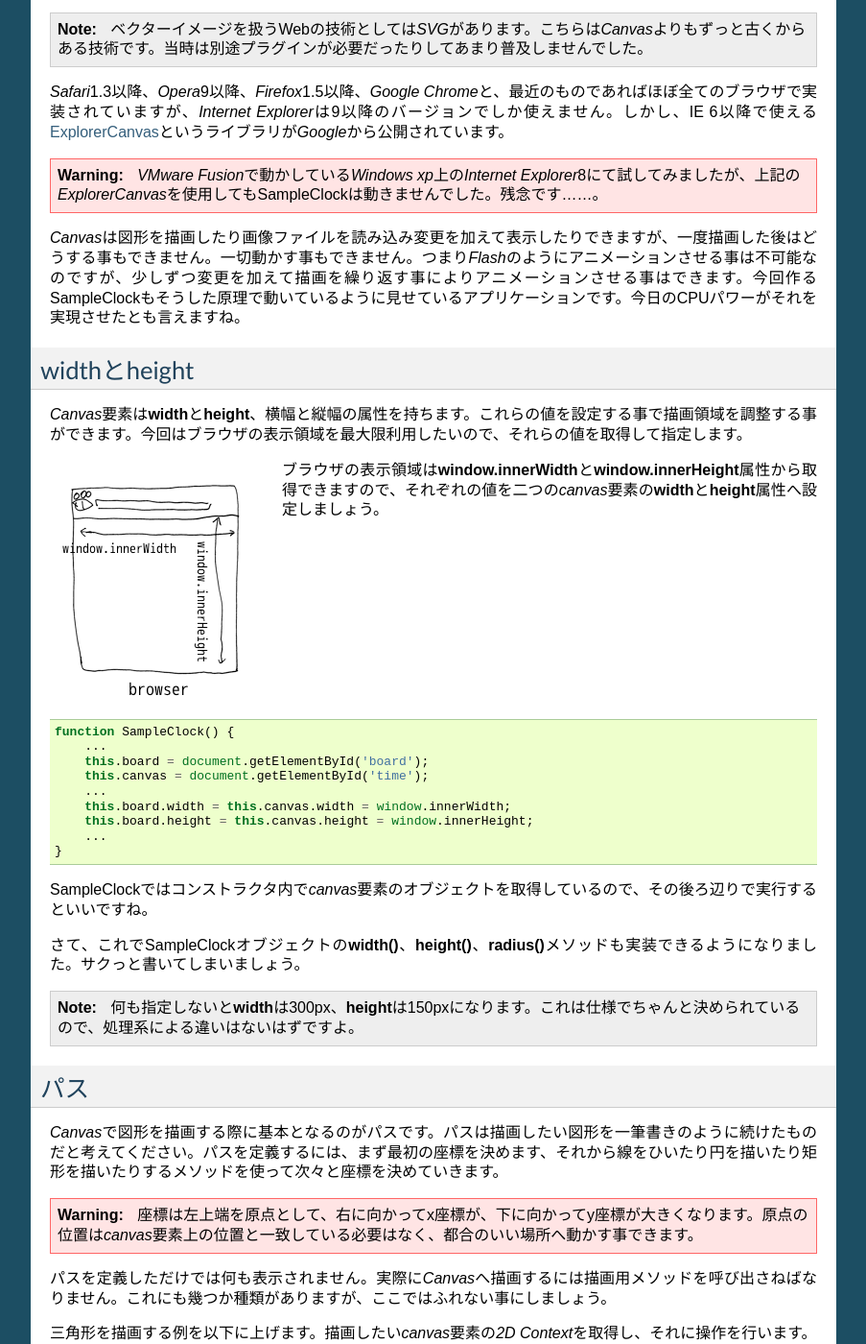
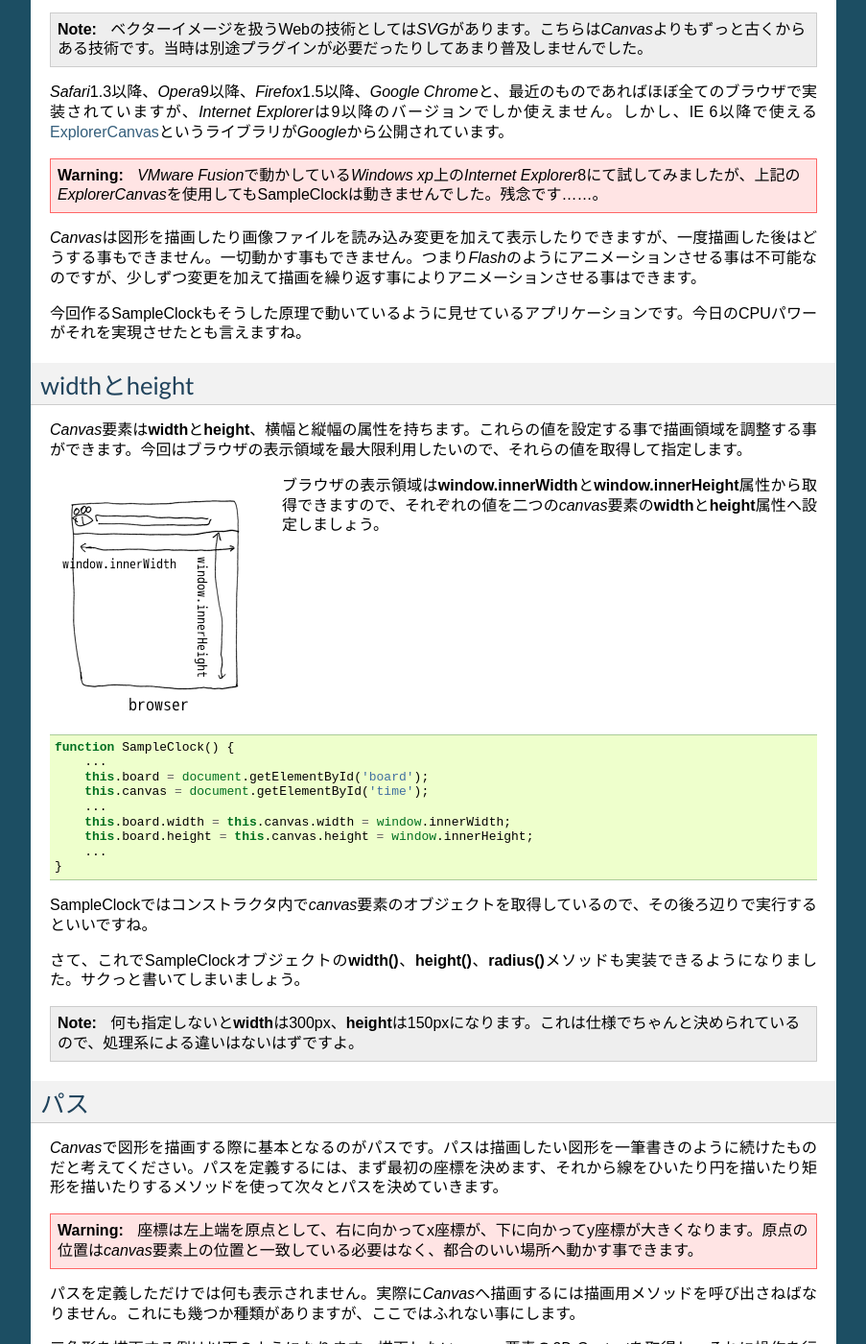
Before and after one commit to tactactad/SampleClock, a Sphinx documentation site: the page built from docs/source/canvas.rst, in a window 1280 px wide and 1400 px high, scrolled down 653 px. Shown: the whole window at 96% size, without its empty margins (198-1101 px from the left). Built offline with Sphinx 7.4.7, drawn with Linux system fonts in a browser that asks for light colours; some of the changed text lies outside the part shown.

Commit message:
some fix

```diff
--- a/docs/source/appendix.rst
+++ b/docs/source/appendix.rst
@@ -26,7 +26,7 @@
 
 `JavaScript Lint <http://www.javascriptlint.com/>`_
 
-*JavaScript* 用のLintツールです。*JavaScript* はインタプリタ言語ですからコンパイル時の静的チェックが入るみたいな事がありません。さらに幸か不幸か何となくそのままできる限り実行し続けようとしてくれたり、動かなくなった時のメッセージの情報量がすくなかったりして、ちょっとしたタイポなどに気が付かずにドハマりしてしまう事があります。そんな時に役に立つのがこのツールです。
+*JavaScript* 用のLintツールです。 *JavaScript* はインタプリタ言語ですからコンパイル時の静的チェックが入るみたいな事がありません。さらに幸か不幸か何となくそのままできる限り実行し続けようとしてくれたり、動かなくなった時のメッセージの情報量がすくなかったりして、ちょっとしたタイポなどに気が付かずにドハマりしてしまう事があります。そんな時に役に立つのがこのツールです。
 
 *JavaScript Lint* では様々な構文チェックと、ある程度の推奨されているスタイルにそっているかのチェックを行ってくれます。急に動かなくなったりした時は実行してみましょう。どこかでセミコロンやカンマを忘れているだけかもしれません。また、推奨されない書き方（考え方次第なので一概には言えませんけど）になっていた場合は矯正するのもいいと思います。
 
@@ -51,7 +51,7 @@
 
 `QUnit - jQuery JavaScript Library <http://docs.jquery.com/QUnit>`_
 
-*QUnit* は「強力、かつ簡単」を合い言葉に開発された *JavaScript* 用のUnitTestツールです。元々は *jQuery* 専用として依存したライブラリでしたが、今では単体でも動作するようになっています。*jQuery* も *QUnit* 自体も、もちろん *QUnit* でテストされていますよ。
+*QUnit* は「強力、かつ簡単」を合い言葉に開発された *JavaScript* 用のUnitTestツールです。元々は *jQuery* 専用として依存したライブラリでしたが、今では単体でも動作するようになっています。 *jQuery* も *QUnit* 自体も、もちろん *QUnit* でテストされていますよ。
 
 テストのやり方は他のUnitTestツールを使った事があればすんなり馴染めるものだと思います。それを *jQuery* 風に記述していきます。また、決まった書式でテスト実行用 *HTML* 書類を作成する事で、テスト結果を美しく表示してくれます。Ajax通信にも対応しており、工夫次第ではUIのテストもできます（私はできませんけど）。
 
--- a/docs/source/canvas.rst
+++ b/docs/source/canvas.rst
@@ -16,9 +16,9 @@
 
  それぞれ上記の場所で仕様が纏められています。ご存知のように *HTML5* の類いは未だに Working Draft の状態ですので、今後も変更される可能性があります。
 
- 「2D Contextがあるのなら3Dも」と私なんかは思ってしまったのですが存在しません。 *canvas* 要素を使う事は共通ですが、3次元画像用のAPIは *WebGL* という名前で定義されています。
+ 「2D Contextがあるのなら3Dも」と私なんかは思ってしまうのですが存在しません。 *canvas* 要素を使う事は共通ですが、3次元画像用のAPIは *WebGL* という名前で定義されています。
 
- *Canvas* は *Apple* 由来の技術で同社が関連する特許も保有していましたが、今は *W3C* の特許条項に従う形で解放されています。
+ *Canvas* は *Apple* 由来の技術で同社は関連する特許も保有していましたが、今は *W3C* の特許条項に従う形で解放されています。
 
 パスを用いて描画するだけでなく画像ファイルを読み込んで使用したり、フォントを利用して文字列を描画する事もできます。描画される画像は一見するとベクターイメージですが、実際はビットマップイメージでピクセル操作が可能です。
 
@@ -32,7 +32,9 @@
 
  *VMware Fusion* で動かしている *Windows xp* 上の *Internet Explorer*  8にて試してみましたが、上記の *ExplorerCanvas* を使用してもSampleClockは動きませんでした。残念です……。
 
-*Canvas* は図形を描画したり画像ファイルを読み込み変更を加えて表示したりできますが、一度描画した後はどうする事もできません。一切動かす事もできません。つまり *Flash* のようにアニメーションさせる事は不可能なのですが、少しずつ変更を加えて描画を繰り返す事によりアニメーションさせる事はできます。今回作るSampleClockもそうした原理で動いているように見せているアプリケーションです。今日のCPUパワーがそれを実現させたとも言えますね。
+*Canvas* は図形を描画したり画像ファイルを読み込み変更を加えて表示したりできますが、一度描画した後はどうする事もできません。一切動かす事もできません。つまり *Flash* のようにアニメーションさせる事は不可能なのですが、少しずつ変更を加えて描画を繰り返す事によりアニメーションさせる事はできます。
+
+今回作るSampleClockもそうした原理で動いているように見せているアプリケーションです。今日のCPUパワーがそれを実現させたとも言えますね。
 
 widthとheight
 ==============================
@@ -68,15 +70,15 @@
 パス
 ==============================
 
-*Canvas* で図形を描画する際に基本となるのがパスです。パスは描画したい図形を一筆書きのように続けたものだと考えてください。パスを定義するには、まず最初の座標を決めます、それから線をひいたり円を描いたり矩形を描いたりするメソッドを使って次々と座標を決めていきます。
+*Canvas* で図形を描画する際に基本となるのがパスです。パスは描画したい図形を一筆書きのように続けたものだと考えてください。パスを定義するには、まず最初の座標を決めます、それから線をひいたり円を描いたり矩形を描いたりするメソッドを使って次々とパスを決めていきます。
 
 .. warning::
 
  座標は左上端を原点として、右に向かってx座標が、下に向かってy座標が大きくなります。原点の位置は *canvas* 要素上の位置と一致している必要はなく、都合のいい場所へ動かす事できます。
 
-パスを定義しただけでは何も表示されません。実際に *Canvas* へ描画するには描画用メソッドを呼び出さねばなりません。これにも幾つか種類がありますが、ここではふれない事にしましょう。
+パスを定義しただけでは何も表示されません。実際に *Canvas* へ描画するには描画用メソッドを呼び出さねばなりません。これにも幾つか種類がありますが、ここではふれない事にします。
 
-三角形を描画する例を以下に上げます。描画したい *canvas* 要素の *2D Context* を取得し、それに操作を行います。
+三角形を描画する例は以下のようになります。描画したい *canvas* 要素の *2D Context* を取得し、それに操作を行っていく流れです。
 
 .. code-block:: javascript
 
--- a/docs/source/customize.rst
+++ b/docs/source/customize.rst
@@ -8,4 +8,4 @@
 
 少し話が逸れますが、今日一緒に作ったのはアナログ時計です。しかし、時間を表現するには何もこの方法に拘る必要はありません。実世界でもデジタル時計はありますし、24時間時計みたいなものもあります。少し目先を変えれば二進数で数を表す時計だったり、もっと根本的に表現方法を変えて時間を量で表したものもあったり、図形だったり色だったり線だったり様々な方法で表現された時計があります。こういう視点で考えてみるのも楽しいと思いますよ。
 
-そうして自分なりのオリジナルな時計ができましたら、是非呼びつけて見せてください！
+そうして自分なりのオリジナルな時計ができましたら、是非公開してください！
--- a/docs/source/first.rst
+++ b/docs/source/first.rst
@@ -2,7 +2,7 @@
 はじめに。
 ==============================
 
-この資料は *じゃばすく製作所（仮）ふたつめ。* 用の課題作成ガイドブックです。「ふたつめ。」だけど三回目な今回は *JavaScirpt* を用いてアナログ時計を作りましょう。例によって必要なのは **ブラウザ** と **テキストエディタ** 、そしてほんの少しのやる気です。
+この資料は *じゃばすく製作所（仮）ふたつめ。* 用の課題作成ガイドブックです。「ふたつめ。」だけど三回目な今回は *JavaScirpt* を用いてアナログ時計を作ります。例によって必要なのは **ブラウザ** と **テキストエディタ** 、そしてほんの少しのやる気です。
 
 .. note::
 
--- a/docs/source/preparations.rst
+++ b/docs/source/preparations.rst
@@ -14,7 +14,7 @@
 
 それぞれにid属性を振った *canvas* 要素を二つ用意しています。id属性boardの *canvas* 要素を文字盤用に、id属性timeの方の *canvas* 要素を時計の針用に使うもくろみです。一つの *canvas* 要素に文字盤、針両方を描画する事も可能ですが、時刻を更新する度に毎回毎回文字盤まで再描画するのが無駄に思えたので切り分けてみました。
 
-この二つの *canvas* 要素は同じ大きさで重ねて表示されるように調整します。
+この二つの *canvas* 要素は同じ大きさで重なって表示されるように調整します。
 
 .. warning::
 
@@ -137,4 +137,4 @@
 
  ちなみに、 **setInterval()** 関数を使えば処理を終えるのを待つ事なしに1/60秒毎に処理を繰り返せますが、処理が間に合わない場合はどんどんと積み重なって行く事になりエラい目に合う可能性があります。処理速度に自信のあるコンピュータを使っている方は試してみるのもいいかも知れませんね。
 
-これで準備は整いました。さぁ、本日の学びポイント、 *Canvas* を知るところから始めましょうか！
+これで準備は整いました。さぁ、本日の学びポイント、 *Canvas* を知るところから始めましょう！
--- a/docs/source/specifications.rst
+++ b/docs/source/specifications.rst
@@ -7,7 +7,7 @@
 こんな機能で
 ==============================
 
-普通のアナログ時計っぽい感じで時間以外の表示をしないシンプルなものにしたいと思います。ブラウザでindex.htmlを開くとそのまま自動で現在時刻を表示し、かつ表示を更新していきます。表示の更新間隔は今風のCPUの処理速度を鑑みそれなりの短さでいきましょう（目指すは1/60秒）。秒の表現は1秒ずつカチ、カチと刻むのではなく滑らかに動くものにしましょうか。
+普通のアナログ時計っぽい感じで時間以外の表示をしないシンプルなものにしたいと思います。ブラウザでindex.htmlを開くとそのまま自動で現在時刻を表示し、かつ表示を更新していきます。表示の更新間隔は今風のCPUの処理速度を鑑みそれなりの短さでいきましょう（目指すは1/60秒）。秒の表現は1秒ずつカチ、カチと刻むのではなくすーっと滑らかに動くものにしましょうか。
 
 こんな見た目の
 ==============================
```
Also changed, not shown: other parts of docs/source/canvas.rst (+1 -1 lines), other parts of docs/source/first.rst (+1 -1 lines).
